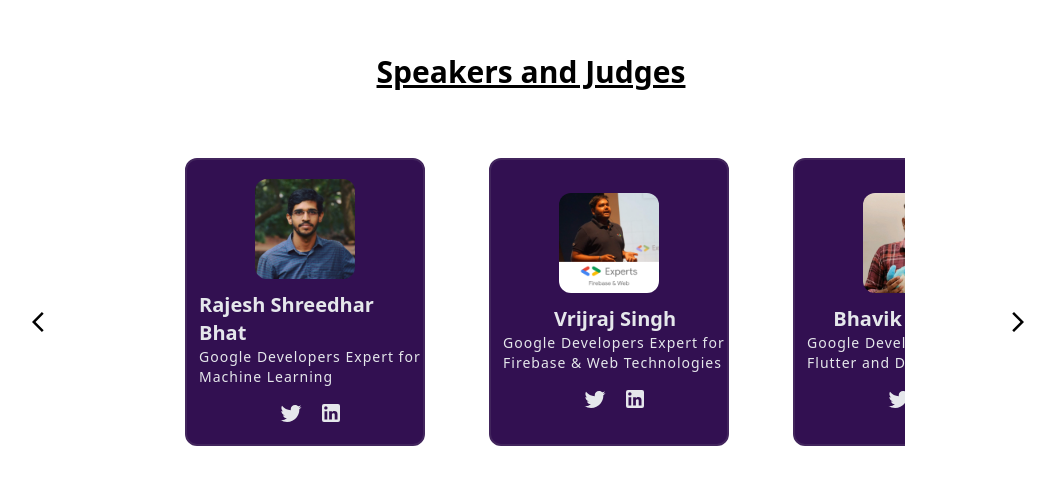
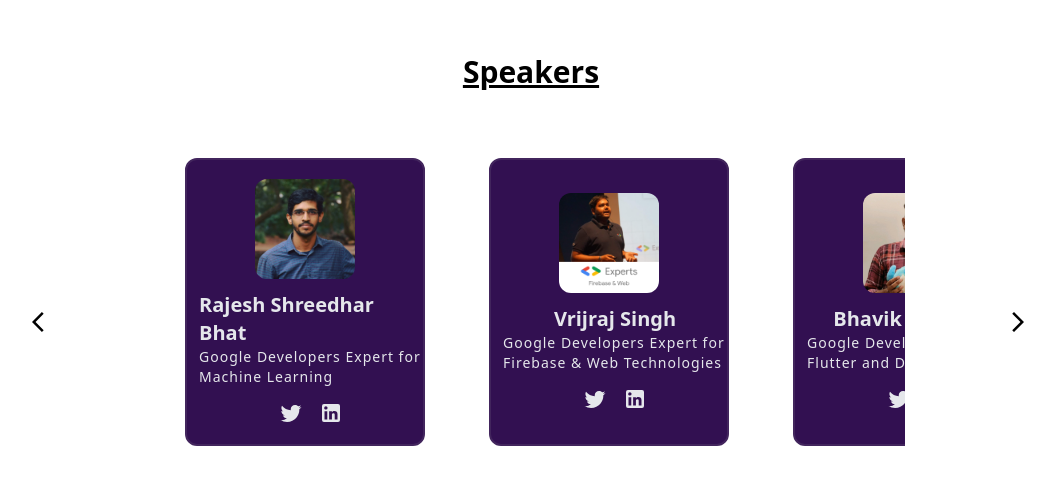
Before and after one commit to RKC3000/zenith, a Next.js app: page /Speakers in a window 1280 px wide. Shown: the part 176-660 px from the top of the page, without its empty margins (109-1164 px from the left). Built offline with nearby package versions, Linux system fonts and the light colour scheme.

Commit message:
Heading change

```diff
--- a/pages/Speakers.js
+++ b/pages/Speakers.js
@@ -15,7 +15,7 @@ function Speakers() {
       {/* Heading */}
       <div className="mt-28">
         <div className="text-center">
-          <h2 className="text-3xl font-bold underline">Speakers and Judges</h2>
+          <h2 className="text-3xl font-bold underline">Speakers</h2>
         </div>
       </div>
 
```
